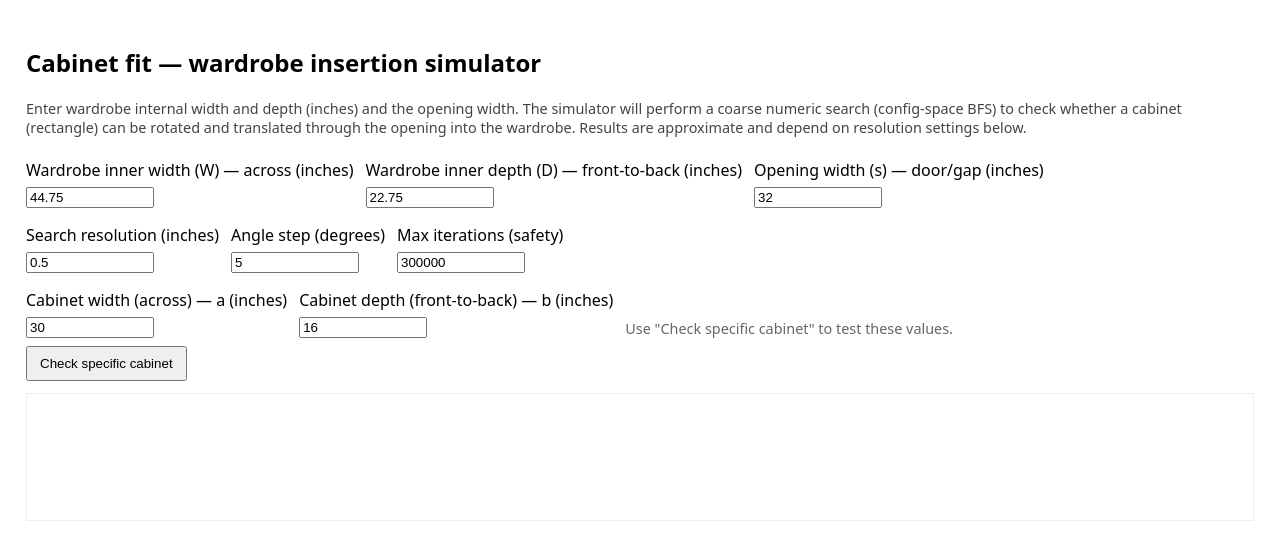
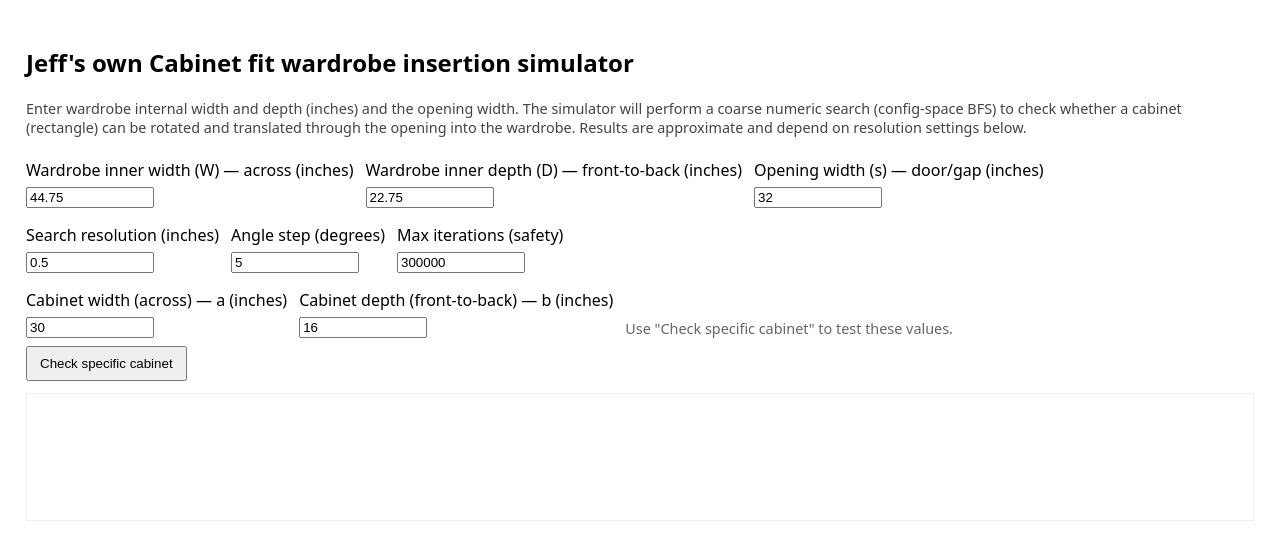
Before and after one commit to xvitae/jeffs-cabinet, a plain HTML site: page index.html in a window 1280 px wide. Drawn offline with Linux system fonts and the light colour scheme.

Commit message:
Title change

```diff
--- a/index.html
+++ b/index.html
@@ -17,7 +17,7 @@
   </style>
 </head>
 <body>
-  <h2>Cabinet fit — wardrobe insertion simulator</h2>
+  <h2>Jeff's own Cabinet fit wardrobe insertion simulator</h2>
   <p class="small">Enter wardrobe internal width and depth (inches) and the opening width. The simulator will perform a coarse numeric search (config-space BFS) to check whether a cabinet (rectangle) can be rotated and translated through the opening into the wardrobe. Results are approximate and depend on resolution settings below.</p>
 
   <div class="row">
```
